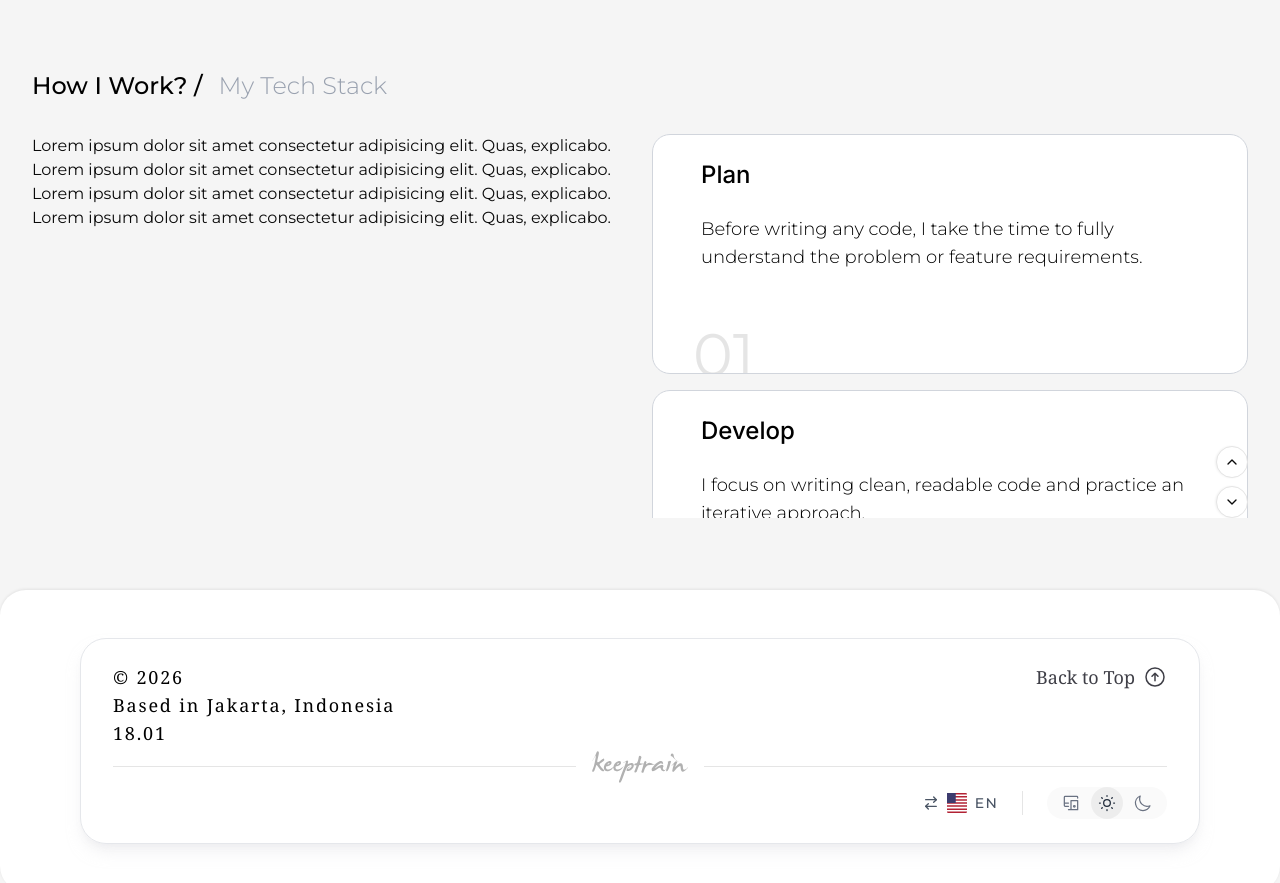
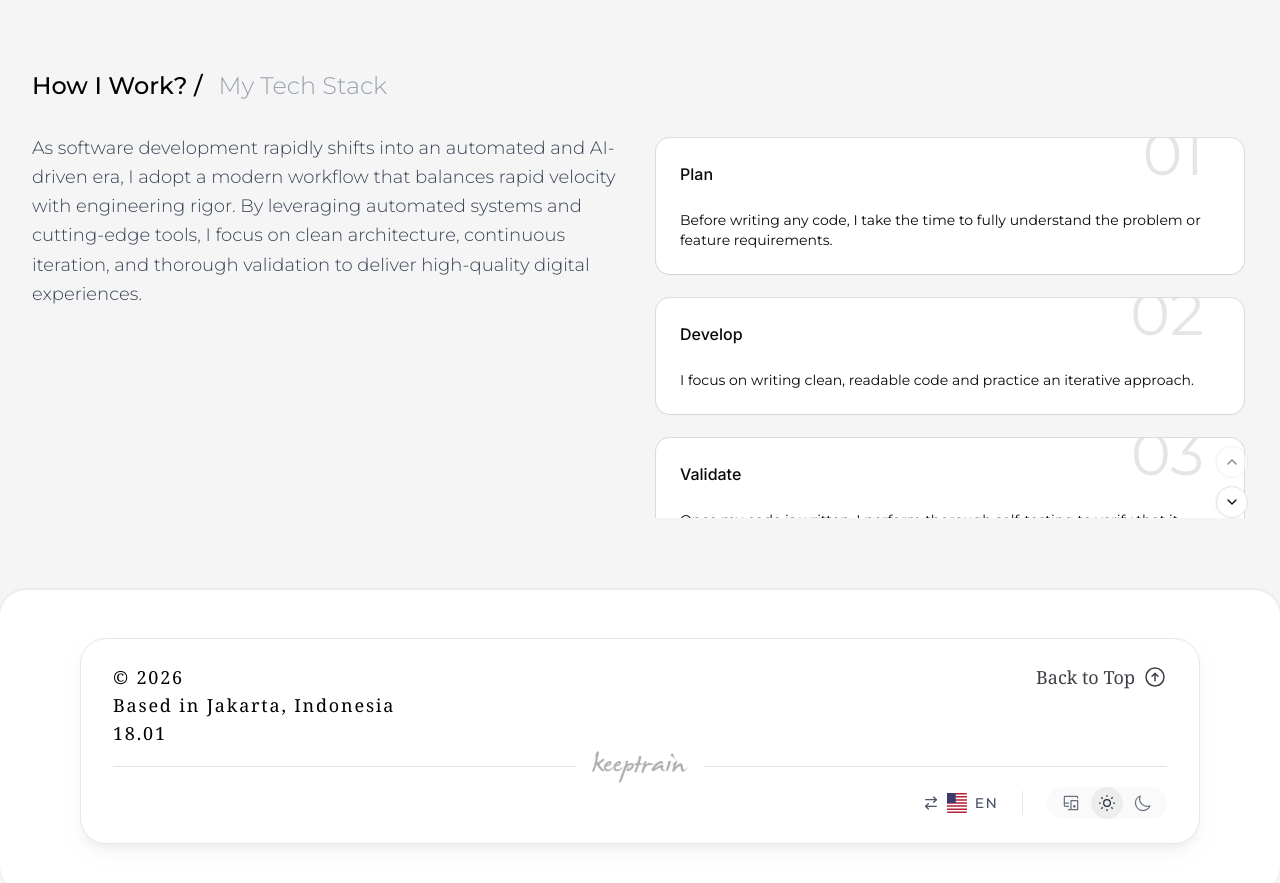
Before and after one commit to keeptrain/portfolio-vercel, a Next.js app: page /en in a window 1280 px wide. Shown: the part 551-1434 px from the top of the page. Built offline with nearby package versions, Linux system fonts and the light colour scheme.

Commit message:
refactor(section-two): replace placeholder text and simplify carousel

```diff
--- a/src/features/landing/components/section-two/HowIWork.tsx
+++ b/src/features/landing/components/section-two/HowIWork.tsx
@@ -36,39 +36,30 @@ const data: DataItem[] = [
 export default function HowIWork() {
   return (
     <div className="flex flex-col gap-6 md:flex-row">
-      <p className="w-full md:w-1/2">
-        Lorem ipsum dolor sit amet consectetur adipisicing elit. Quas,
-        explicabo. Lorem ipsum dolor sit amet consectetur adipisicing elit.
-        Quas, explicabo. Lorem ipsum dolor sit amet consectetur adipisicing
-        elit. Quas, explicabo. Lorem ipsum dolor sit amet consectetur
-        adipisicing elit. Quas, explicabo.
+      <p className="w-full text-sm leading-relaxed font-light text-gray-700 sm:text-base md:w-1/2 md:text-lg dark:text-gray-300">
+        As software development rapidly shifts into an automated and AI-driven
+        era, I adopt a modern workflow that balances rapid velocity with
+        engineering rigor. By leveraging automated systems and cutting-edge
+        tools, I focus on clean architecture, continuous iteration, and thorough
+        validation to deliver high-quality digital experiences.
       </p>
-      <Carousel
-        opts={{
-          align: "start",
-          loop: true,
-        }}
-        orientation="vertical"
-        className="w-full md:w-1/2"
-      >
-        <CarouselContent className="-ml-4 h-50 sm:h-100">
+      <Carousel orientation="vertical" className="w-full md:w-1/2">
+        <CarouselContent className="h-100">
           {data.map((item, index) => (
-            <CarouselItem key={index} className="basis-[45%] pl-4">
-              <Card className="relative h-full min-h-50 rounded-2xl border border-gray-300 p-4 shadow-none ring-0 md:min-h-60 md:p-6 dark:border-white/30">
-                <CardHeader>
-                  <CardTitle className="text-lg font-medium text-black md:text-2xl dark:text-white">
-                    {item.title}
-                  </CardTitle>
-                </CardHeader>
-                <CardContent>
-                  <p className="text-xs font-light text-black md:text-lg dark:text-white/80">
-                    {item.desc}
-                  </p>
-                  <span className="absolute -bottom-2 left-10 text-4xl text-black/10 md:-bottom-3 md:text-6xl dark:text-white/15">
-                    0{index + 1}
-                  </span>
-                </CardContent>
-              </Card>
+            <CarouselItem key={index} className="basis-[25%]">
+              <div className="p-1">
+                <Card>
+                  <CardHeader className="relative">
+                    <CardTitle>{item.title}</CardTitle>
+                    <span className="absolute right-10 bottom-0.5 text-4xl text-black/10 md:text-6xl dark:text-white/15">
+                      0{index + 1}
+                    </span>
+                  </CardHeader>
+                  <CardContent>
+                    <p>{item.desc}</p>
+                  </CardContent>
+                </Card>
+              </div>
             </CarouselItem>
           ))}
         </CarouselContent>
```
